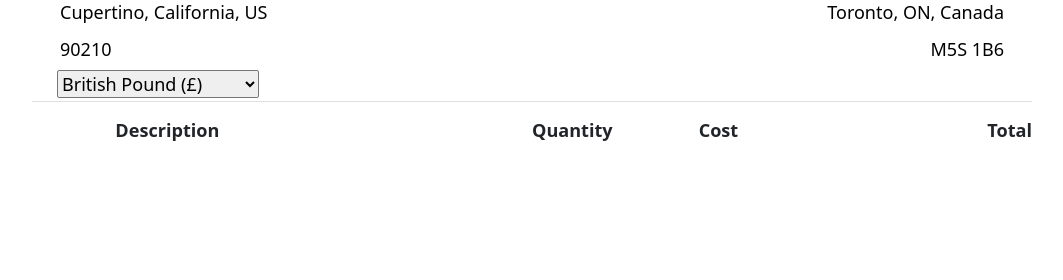
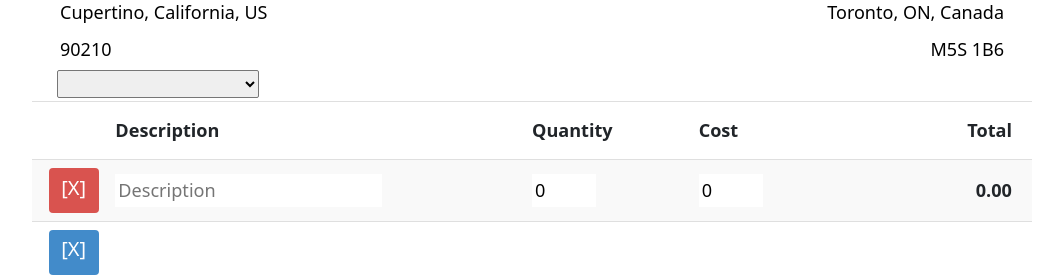
Before and after one commit to pedroeduardobibiano/fiscal-project, a React (Create React App) app: page / in a window 1280 px wide. Shown: the part 545-825 px from the top of the page, without its empty margins (108-1171 px from the left). Before the commit the page ends 800 px from the top, so only its background shows below. Built offline with nearby package versions, Linux system fonts and the light colour scheme.

Commit message:
Table content CSS

```diff
--- a/src/App.tsx
+++ b/src/App.tsx
@@ -17,15 +17,15 @@ const App = () => {
     invoice.invoiceNumber = invoiceNumber;
   };
 
-  const setChosseName = (name: string) => {
+  const setChooseName = (name: string) => {
     invoice.companyInfo.name = name;
   };
 
-  const setChosseWebLink = (webLink: string) => {
+  const setChooseWebLink = (webLink: string) => {
     invoice.companyInfo.webLink = webLink;
   };
 
-  const setChosseAddress = (address: string) => {
+  const setChooseAddress = (address: string) => {
     invoice.customerInfo.address = address;
   };
 
@@ -33,29 +33,29 @@ const App = () => {
     invoice.customerInfo.secondAddress = secondAddress;
   };
 
-  const setChossePostalCode = (postal: string) => {
+  const setChoosePostalCode = (postal: string) => {
     invoice.customerInfo.postal = postal;
   };
 
   //CompanyInfo------------------------------------
 
-  const setChosseCompanyName = (name: string) => {
+  const setChooseCompanyName = (name: string) => {
     invoice.companyInfo.name = name;
   };
 
-  const setChosseCompanyWebLink = (webLink: string) => {
+  const setChooseCompanyWebLink = (webLink: string) => {
     invoice.companyInfo.webLink = webLink;
   };
 
-  const setChosseAddressCompany = (address: string) => {
+  const setChooseAddressCompany = (address: string) => {
     invoice.companyInfo.address = address;
   };
 
-  const setChosseSecondAddressCompany = (secondAddress: string) => {
+  const setChooseSecondAddressCompany = (secondAddress: string) => {
     invoice.companyInfo.secondAddress = secondAddress;
   };
 
-  const setChossePostalCodeCompany = (postal: string) => {
+  const setChoosePostalCodeCompany = (postal: string) => {
     invoice.companyInfo.postal = postal;
   };
 
@@ -86,6 +86,10 @@ const App = () => {
   };
 
   const currencies: Currency[] = [
+    {
+      name: '',
+      symbol: '',
+    },
     {
       name: 'British Pound (£)',
       symbol: '£'
@@ -119,17 +123,17 @@ const App = () => {
       <Form
         //CustomerInfo------------------------------------
         invoice={invoice}
-        setChosseName={setChosseName}
-        setChosseWebLink={setChosseWebLink}
-        setChosseAddress={setChosseAddress}
-        setChosseSecondAddress={setsecondAddress}
-        setChossePostalCode={setChossePostalCode}
+        setChooseName={setChooseName}
+        setChooseWebLink={setChooseWebLink}
+        setChooseAddress={setChooseAddress}
+        setChooseSecondAddress={setsecondAddress}
+        setChoosePostalCode={setChoosePostalCode}
         //CompanyInfo------------------------------------
-        setChosseCompanyName={setChosseCompanyName}
-        setChosseCompanyWebLink={setChosseCompanyWebLink}
-        setChosseAddressCompany={setChosseAddressCompany}
-        setChosseSecondAddressCompany={setChosseSecondAddressCompany}
-        setChossePostalCodeCompany={setChossePostalCodeCompany}
+        setChooseCompanyName={setChooseCompanyName}
+        setChooseCompanyWebLink={setChooseCompanyWebLink}
+        setChooseAddressCompany={setChooseAddressCompany}
+        setChooseSecondAddressCompany={setChooseSecondAddressCompany}
+        setChoosePostalCodeCompany={setChoosePostalCodeCompany}
         quantityCost={currencies}
         setSelectedvalue={setSelectedCurrency}
       />
--- a/src/components/form/index.tsx
+++ b/src/components/form/index.tsx
@@ -1,5 +1,4 @@
-import React, { useState } from 'react';
-import { isTemplateExpression } from 'typescript';
+import React, { useEffect, useState } from 'react';
 import { Currency } from '../../types/currency';
 import { Invoice } from '../../types/invoice';
 import './style.css';
@@ -9,20 +8,20 @@ type Props = {
 
   quantityCost: Currency[];
 
-  setSelectedvalue: (currency: Currency)=> void
+  setSelectedvalue: (currency: Currency) => void;
   //props do customer info
-  setChosseName: (name: string) => void;
-  setChosseWebLink: (webLink: string) => void;
-  setChosseAddress: (address: string) => void;
-  setChosseSecondAddress: (secondAddress: string) => void;
-  setChossePostalCode: (postal: string) => void;
+  setChooseName: (name: string) => void;
+  setChooseWebLink: (webLink: string) => void;
+  setChooseAddress: (address: string) => void;
+  setChooseSecondAddress: (secondAddress: string) => void;
+  setChoosePostalCode: (postal: string) => void;
 
   //props do company info
-  setChosseCompanyName: (name: string) => void;
-  setChosseCompanyWebLink: (webLink: string) => void;
-  setChosseAddressCompany: (address: string) => void;
-  setChosseSecondAddressCompany: (secondAddress: string) => void;
-  setChossePostalCodeCompany: (postal: string) => void;
+  setChooseCompanyName: (name: string) => void;
+  setChooseCompanyWebLink: (webLink: string) => void;
+  setChooseAddressCompany: (address: string) => void;
+  setChooseSecondAddressCompany: (secondAddress: string) => void;
+  setChoosePostalCodeCompany: (postal: string) => void;
 };
 //state padrão customer info
 const Form = (props: Props) => {
@@ -70,33 +69,33 @@ const Form = (props: Props) => {
 
   const handleInputName = (event: React.ChangeEvent<HTMLInputElement>) => {
     setChangeName(event.target.value);
-    props.setChosseName(changeName);
+    props.setChooseName(changeName);
   };
 
-  const handleInputChosseWebLInk = (
+  const handleInputChooseWebLInk = (
     event: React.ChangeEvent<HTMLInputElement>
   ) => {
     setwebLink(event.target.value);
-    props.setChosseName(webLink);
+    props.setChooseName(webLink);
   };
 
   const handleInputAddress = (event: React.ChangeEvent<HTMLInputElement>) => {
     setfirstAdress(event.target.value);
-    props.setChosseAddress(firstAddress);
+    props.setChooseAddress(firstAddress);
   };
 
   const handleInputSecondAddress = (
     event: React.ChangeEvent<HTMLInputElement>
   ) => {
     setsecondAddress(event.target.value);
-    props.setChosseSecondAddress(secondAddress);
+    props.setChooseSecondAddress(secondAddress);
   };
 
   const handleInputPostalCode = (
     event: React.ChangeEvent<HTMLInputElement>
   ) => {
     setpostalCode(event.target.value);
-    props.setChossePostalCode(postalCode);
+    props.setChoosePostalCode(postalCode);
   };
 
   //state da props
@@ -107,35 +106,35 @@ const Form = (props: Props) => {
     event: React.ChangeEvent<HTMLInputElement>
   ) => {
     setcompanyName(event.target.value);
-    props.setChosseCompanyName(companyName);
+    props.setChooseCompanyName(companyName);
   };
 
   const handleInputWebLinkCompany = (
     event: React.ChangeEvent<HTMLInputElement>
   ) => {
     setwebLinkCompany(event.target.value);
-    props.setChosseCompanyWebLink(webLinkCompany);
+    props.setChooseCompanyWebLink(webLinkCompany);
   };
 
   const handleInputAddressCompany = (
     event: React.ChangeEvent<HTMLInputElement>
   ) => {
     setfirstAddressCompany(event.target.value);
-    props.setChosseAddressCompany(firstAddressCompany);
+    props.setChooseAddressCompany(firstAddressCompany);
   };
 
   const handleInputSecondAddressCompany = (
     event: React.ChangeEvent<HTMLInputElement>
   ) => {
     setsecondAddressCompany(event.target.value);
-    props.setChosseSecondAddressCompany(secondAddressCompany);
+    props.setChooseSecondAddressCompany(secondAddressCompany);
   };
 
   const handleInputCompanyPostalCode = (
     event: React.ChangeEvent<HTMLInputElement>
   ) => {
     setpostalCodeCompany(event.target.value);
-    props.setChossePostalCodeCompany(postalCodeCompany);
+    props.setChoosePostalCodeCompany(postalCodeCompany);
   };
 
   const [selectedCurrency, setSelectedCurrency] = useState<Currency>(
@@ -153,7 +152,13 @@ const Form = (props: Props) => {
       setSelectedCurrency(currency);
       props.setSelectedvalue(selectedCurrency);
     }
+
+    console.log(selectedCurrency);
   }
+
+  useEffect(() => {
+    setSelectedCurrency(selectedCurrency)
+  }, [selectedCurrency]);
 
   return (
     <div className="main-forms">
@@ -168,7 +173,7 @@ const Form = (props: Props) => {
           />
 
           <input
-            onChange={handleInputChosseWebLInk}
+            onChange={handleInputChooseWebLInk}
             value={webLink}
             type="text"
             name="invoice-input"
--- a/src/components/table/index.tsx
+++ b/src/components/table/index.tsx
@@ -1,19 +1,56 @@
 import { Currency } from '../../types/currency';
 import './style.css';
 
-type Props={
+type Props = {
   currency: Currency | undefined;
-}
+};
 
 const Table = (props: Props) => {
   return (
-    <div className='Table-main'>
-      <div className="Table-content">
-        <div className='Table-null'></div>
+    <div className="Table-main">
+      <div className="Table-content-title">
+        <div className="Table-null"></div>
         <div className="Table-description">Description</div>
         <div className="Table-Quantity">Quantity</div>
         <div className="Table-Cost">Cost {props.currency?.symbol}</div>
         <div className="Table-total">Total</div>
+      </div>
+
+      <div className="Table-content-content">
+        <div className="Table-link">
+          <a className="link-red">
+            <p>[X]</p>
+          </a>
+        </div>
+        <div className="Table-description">
+          <input type="text" value="" placeholder="Description" />
+        </div>
+        <div className="Table-Quantity">
+          <input
+            className="input-Table-content"
+            type="text"
+            value="0"
+            placeholder="Quantity"
+          />
+        </div>
+        <div className="Table-Cost">
+          <input
+            className="input-Table-content"
+            type="text"
+            value="0"
+            placeholder="Cost"
+          />
+        </div>
+        <div className="Table-total">{props.currency?.symbol}0.00</div>
+      </div>
+
+      <div className="Table-content-content-white">
+        <div className="Table-link">
+          <a className="link-blue">
+            <p>[X]</p>
+          </a>
+        </div>
+        <div className="Table-Quantity"></div>
       </div>
     </div>
   );
--- a/src/components/table/style.css
+++ b/src/components/table/style.css
@@ -1,9 +1,10 @@
-.Table-content {
+.Table-content-title {
   display: flex;
   flex-direction: row;
   font-weight: bold;
   padding-top: 15px;
   font-size: 18.1px;
+  margin-bottom: 15px;
 }
 
 .Table-null {
@@ -21,4 +22,74 @@
 .Table-total {
   width: 16.666666666666664%;
   text-align: end;
+  padding-right: 20px;
 }
+
+.Table-content-content {
+  display: flex;
+  flex-direction: row;
+  font-weight: bold;
+  font-size: 18.1px;
+  background-color: #f9f9f9;
+  align-items: center;
+  padding: 8px 0px 8px 0px;
+  border-top: solid 1px rgb(223, 223, 223);
+}
+
+.input-Table-content {
+  width: 8vh;
+
+}
+
+.Table-link {
+  width: 8.333333333333332%;
+  display: flex;
+  justify-content: center;
+}
+
+.link-red {
+  text-decoration: none;
+  width: 50px;
+  height: 45px;
+  display: flex;
+  align-items: center;
+  justify-content: center;
+  text-decoration: none;
+  font-size: 20px;
+  font-weight: normal;
+  background-color: #d9534f;
+  border-radius: 4px;
+}
+
+.link-blue {
+  text-decoration: none;
+  width: 50px;
+  height: 45px;
+  display: flex;
+  align-items: center;
+  justify-content: center;
+  text-decoration: none;
+  font-size: 20px;
+  font-weight: normal;
+  background-color: #428bca;
+  border-radius: 4px;
+  padding-top: 9px;
+}
+
+.link-red p {
+  color: white;
+  padding-top: 10px;
+}
+.link-blue p {
+  color: white;
+}
+.Table-content-content-white{
+  display: flex;
+  flex-direction: row;
+  font-weight: bold;
+  font-size: 18.1px;
+  background-color: white;
+  align-items: center;
+  padding: 8px 0px 8px 0px;
+  border-top: solid 1px rgb(223, 223, 223);
+}
```
